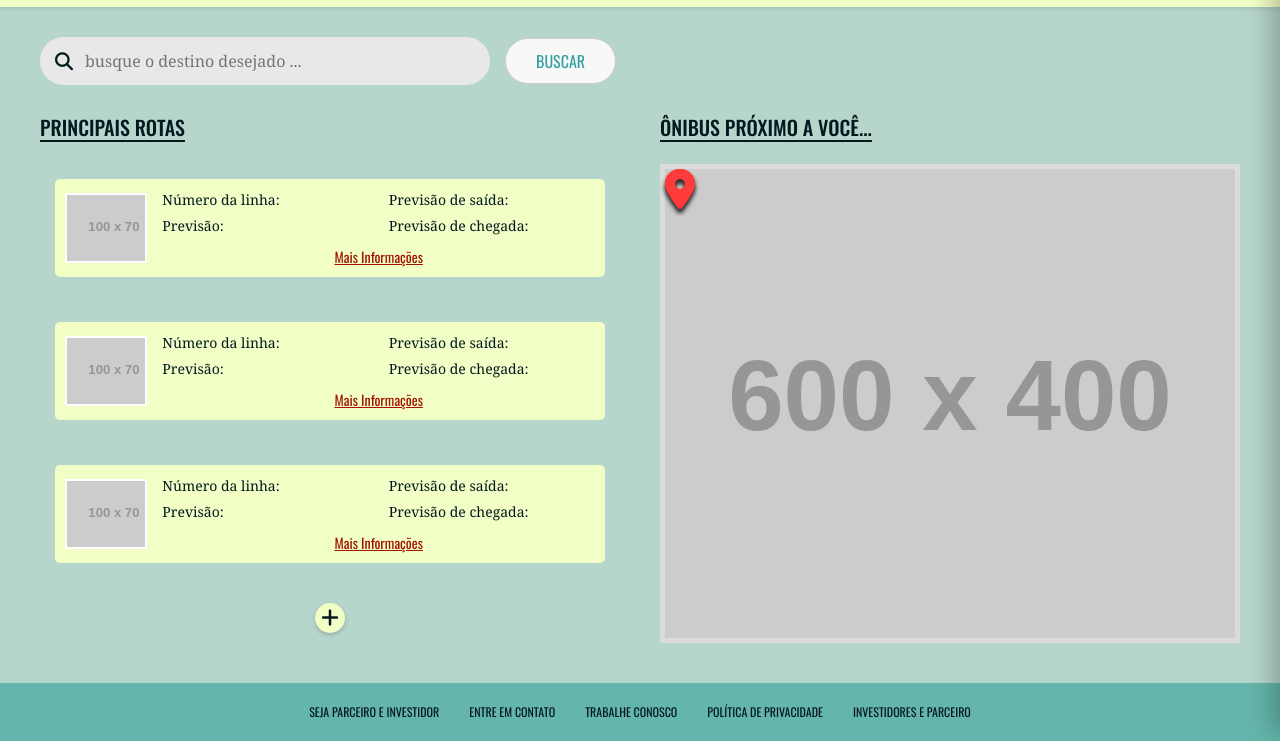
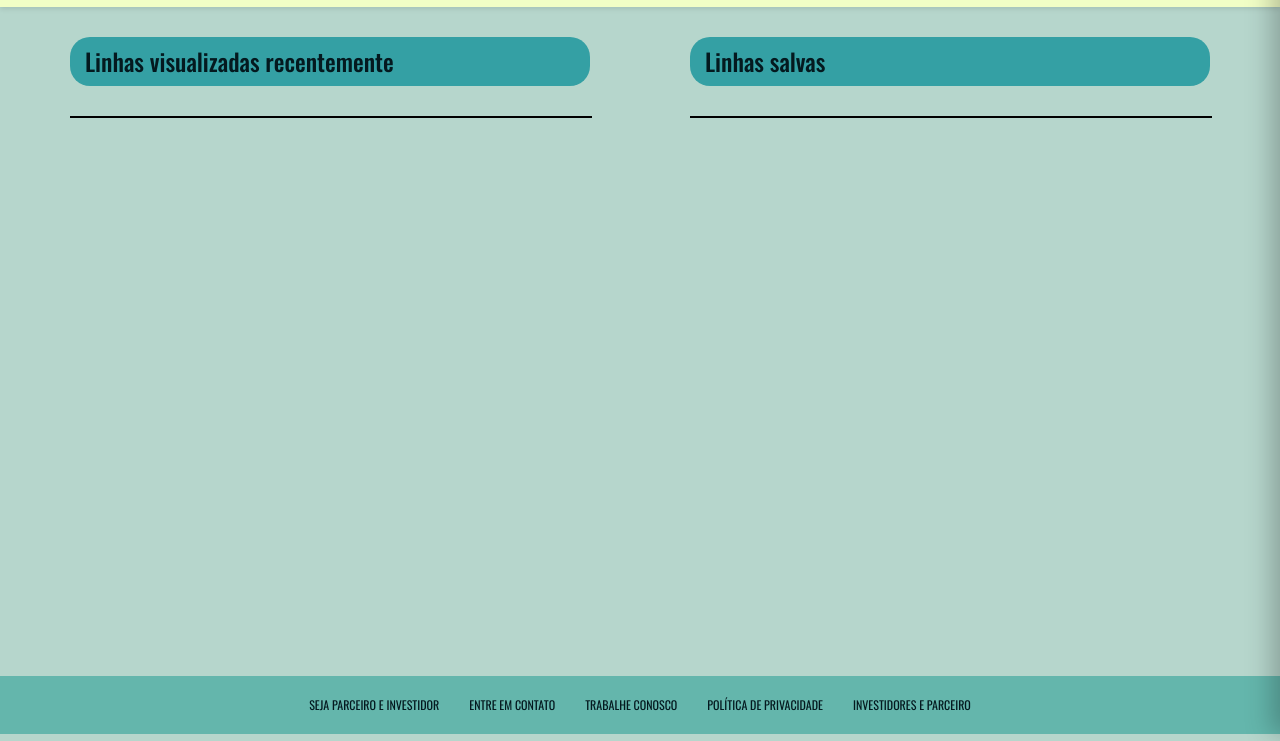
Before and after one commit to mariamartinsnunes/Clocker-Bus, a plain HTML site: page html/historico.html in a window 1280 px wide. Shown: the part 66-807 px from the top of the page. Drawn offline with nearby package versions, Linux system fonts and the light colour scheme; placeholder pictures from the web are drawn by us.

```diff
--- /dev/null
+++ b/css/styleHistorico.css
@@ -0,0 +1,24 @@
+#container-historico{
+    display: flex;
+    flex-direction: row;
+}
+
+#container-historico section{
+    width: 50%;
+}
+
+.subtitulo{
+    margin: 30px;
+    padding: 10px 15px;
+
+    font-family: 'Oswald', sans-serif;
+    background-color: #34A0A4;
+    border-radius: 20px;
+}
+
+.container-conteudo{
+    margin: 0 30px;
+    width: 90%;
+
+    border: 1px solid black;
+}
--- a/html/historico.html
+++ b/html/historico.html
@@ -16,6 +16,7 @@
 
     <link rel="icon" type="image/png" href="../imagens/favicon.png">
     <link rel="stylesheet" href="../css/style.css">
+    <link rel="stylesheet" href="../css/styleHistorico.css">
 
     <style>
         .busca-historico {
@@ -78,63 +79,20 @@
             <a href="#" id="btnMinhaConta">Minha Conta</a>
         </nav>
     </header>
-        <div class="busca-historico">
-            <div class="input-wrapper">
-                <i class="fa-solid fa-magnifying-glass"></i>
-                <input type="text" class="input-historico" placeholder="busque o destino desejado ...">
-            </div>
-            <button class="button-buscar-historico">Buscar</button>
-        </div>
 
-        <main>
-            <div class="coluna">
-                <h3 class="titulo-secao font-oswald">Principais rotas</h3>
+    <main id="container-historico">
+        <section>
+            <h4 class="subtitulo">Linhas visualizadas recentemente</h4>
 
-                <div class="card-rota">
-                    <div class="card-img"></div>
-                    <div class="card-info">
-                        <span>Número da linha:</span>
-                    <span>Previsão de saída:</span>
-                    <span>Previsão:</span>
-                    <span>Previsão de chegada:</span>
-                    <a class="card-link">Mais Informações</a>
-                    </div>
-                </div>
+            <div class="container-conteudo"></div>
+        </section>
 
-                <div class="card-rota">
-                    <div class="card-img"></div>
-                    <div class="card-info">
-                        <span>Número da linha:</span>
-                        <span>Previsão de saída:</span>
-                        <span>Previsão:</span>
-                        <span>Previsão de chegada:</span>
-                        <a class="card-link">Mais Informações</a>
-                    </div>
-                </div>
+        <section>
+            <h4 class="subtitulo">Linhas salvas</h4>
 
-                <div class="card-rota">
-                    <div class="card-img"></div>
-                    <div class="card-info">
-                        <span>Número da linha:</span>
-                        <span>Previsão de saída:</span>
-                        <span>Previsão:</span>
-                        <span>Previsão de chegada:</span>
-                        <a class="card-link">Mais Informações</a>
-                    </div>
-                </div>
-
-                <button class="button-add"><i class="fa-solid fa-plus"></i></button>
-            </div>
-
-            <div class="coluna">
-                <h3 class="titulo-secao font-oswald">Ônibus próximo a você...</h3>
-                <div class="mapa-container">
-                    <i class="fa-solid fa-location-dot pino-mapa pino-1"></i>
-                    <i class="fa-solid fa-location-dot pino-mapa pino-2"></i>
-                    <i class="fa-solid fa-location-dot pino-mapa pino-3"></i>
-                </div>
-            </div>
-        </main>
+            <div class="container-conteudo"></div>
+        </section>
+    </main>
 
     <footer>
         <a href="#">Seja Parceiro e Investidor</a>
```
Also changed, not shown: css/styleItinerarios.css (+16 -0 lines), html/itinerarios.html (+6 -3 lines), js/itinerarios.js (+42 -1 lines).
